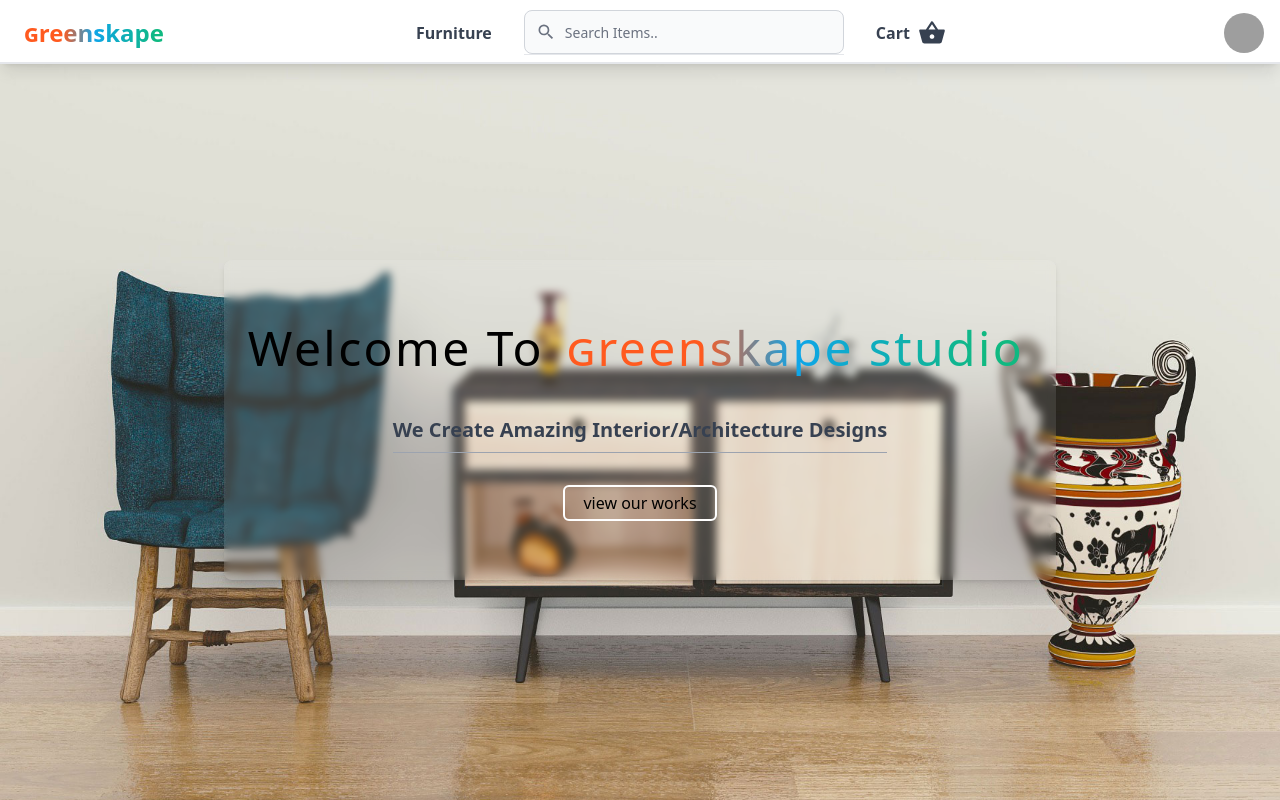
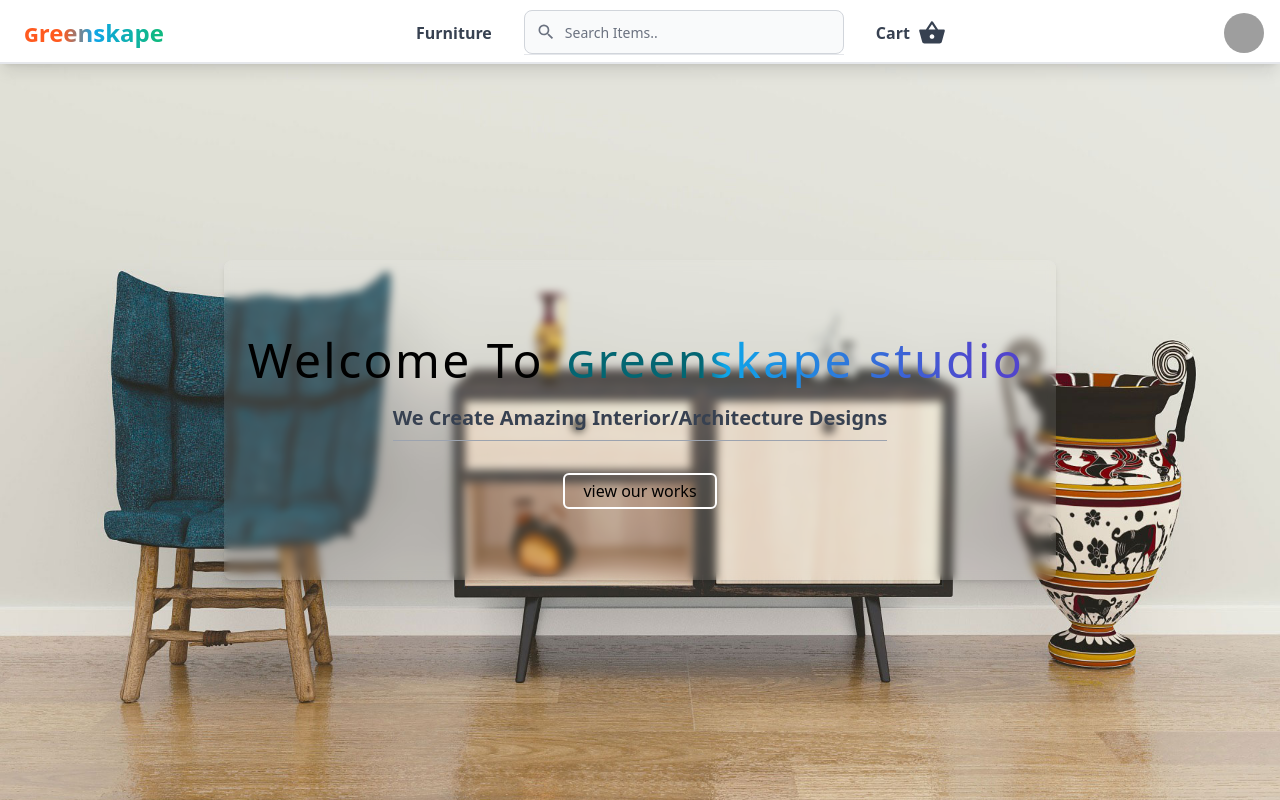
Before and after one commit to malikaborse/MCA-PROJECT-, a React (Vite) app in the folder project-main/Client/: page / in a window 1280 px wide. Shown: the top 800 px of the page. Built offline with nearby package versions, Linux system fonts and the light colour scheme; grey boxes are pictures that could not be loaded.

Commit message:
done banner

```diff
--- a/project-main/Client/src/components/Footer/Footer.jsx
+++ b/project-main/Client/src/components/Footer/Footer.jsx
@@ -77,7 +77,7 @@ const FooterS = () => {
                 <Footer.Divider />
                 <div className='w-full sm:flex sm:items-center sm:justify-between'>
                     <Footer.Copyright
-                        className='hover:text-pink-300'
+                        className='hover:text-white'
                         href='#'
                         by="komalika borse"
                         year={new Date().getFullYear()}
--- a/project-main/Client/src/components/Home/Banner.jsx
+++ b/project-main/Client/src/components/Home/Banner.jsx
@@ -7,7 +7,7 @@ const Banner = () => {
         <section className="banner relative h-screen overflow-hidden bg-cover bg-center flex justify-center items-center">
             <img src={backgroundImage} className="absolute z-0 inset-0 mx-auto my-auto w-[100vw] h-[100vh] " />
             <div className="banner-content text-center text-white flex flex-col justify-center items-center sm:w-[80vw] lg:w-[65vw] backdrop-filter backdrop-blur-sm bg-white bg-opacity-10 rounded-lg shadow-md px-2 w-[150vw] h-[50vh] sm:h-[40vh] animate-fade-in">
-                <h1 className="text-5xl font-medium tracking-wider mb-10 text-black">Welcome To <span className='px-2 py-1 bg-gradient-to-r from-orange-500 from-30% via-sky-500 via-50% to-emerald-500 to-90% rounded-lg inline-block text-transparent bg-clip-text' style={{ fontVariant: 'unicase' }}> Greenskape studio
+                <h1 className="text-5xl font-medium tracking-wider mb-4 text-black">Welcome To <span className='px-2 py-1 bg-gradient-to-r from-teal-700 from-30% via-sky-500 via-35% to-indigo-700 to-90% rounded-lg inline-block text-transparent bg-clip-text' style={{ fontVariant: 'unicase' }}> Greenskape studio
 </span></h1>
                 <h3 className="text-xl font-semibold mb-8 border-b border-gray-400 pb-2 ml-4 mr-4 text-gray-700">
                 We Create Amazing Interior/Architecture Designs
```
